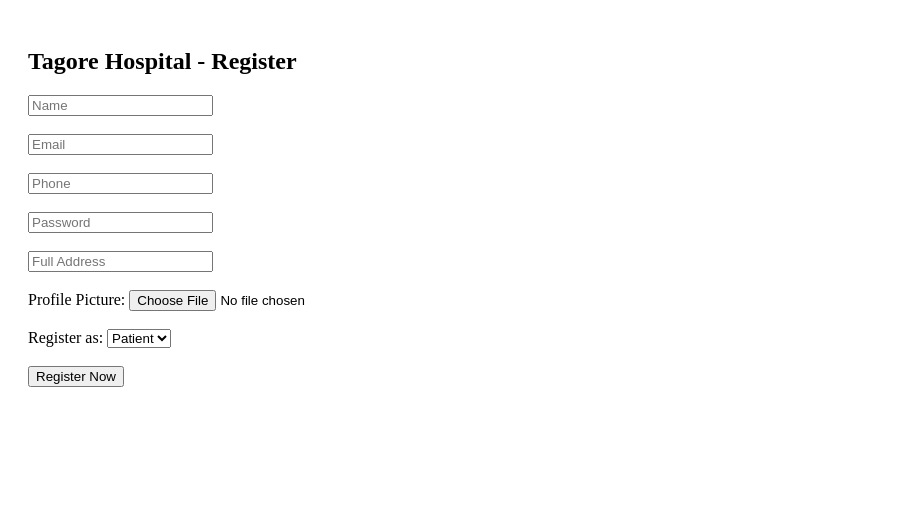
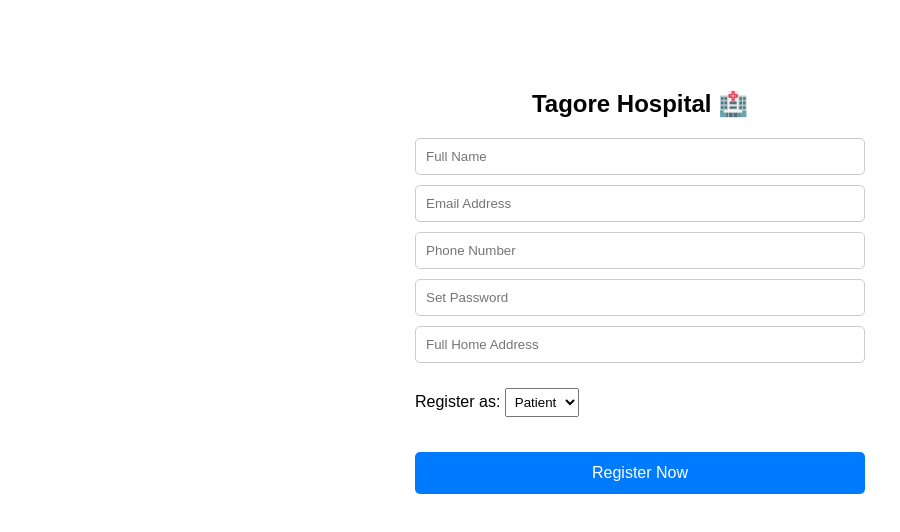
Before and after one commit to ramansinghniari19-lgtm/hospital-project, a React (Create React App) app in the folder frontend/: page /register in a window 1280 px wide. Shown: the top 532 px of the page, without its empty margins (0-900 px from the left). Built offline with nearby package versions, Linux system fonts and the light colour scheme.

Commit message:
Initial commit

```diff
--- a/frontend/src/pages/register.js
+++ b/frontend/src/pages/register.js
@@ -1,116 +1,95 @@
 import React, { useState } from "react";
-import API from "../api";
+import axios from "axios";
 import { useNavigate } from "react-router-dom";
 
 const Register = () => {
     const [formData, setFormData] = useState({
-        name: '',
-        email: '',
-        phone: '',
-        password: '',
-        role: 'patient',
-        specialization: '',
-        fees: '',
-        experience: '',
-        bio: '',
-        address: '' // ✅ State mein hai
+        name: "",
+        email: "",
+        phone: "",
+        password: "",
+        address: "",
+        role: "patient",
+        specialization: "",
+        fees: "",
+        experience: "",
+        bio: ""
     });
 
-    const [profilePic, setProfilePic] = useState(null); // ✅ Image ke liye alag state
     const navigate = useNavigate();
 
     const handleChange = (e) => {
         setFormData({ ...formData, [e.target.name]: e.target.value });
     };
 
-    const handleFileChange = (e) => {
-        setProfilePic(e.target.files[0]); // ✅ File select handle karna
-    };
-
     const handleSubmit = async (e) => {
         e.preventDefault();
+        try {
+            const res = await axios.post("http://localhost:8080/api/auth/register", formData);
 
-        // 🔥 Sabse Zaroori: Image bhejni hai toh FormData use karna padega
-        const data = new FormData();
-        data.append("name", formData.name);
-        data.append("email", formData.email);
-        data.append("phone", formData.phone);
-        data.append("password", formData.password);
-        data.append("role", formData.role);
-        data.append("address", formData.address);
-
-        if (profilePic) {
-            data.append("profilePic", profilePic); // Backend field name check kar lena
-        }
-
-        if (formData.role === 'doctor') {
-            data.append("specialization", formData.specialization);
-            data.append("fees", formData.fees);
-            data.append("experience", formData.experience);
-            data.append("bio", formData.bio);
-        }
-
-        try {
-            const res = await API.post('/auth/register', data, {
-                headers: { "Content-Type": "multipart/form-data" } // ✅ Headers zaroori hain
-            });
-
-            if (res.data && res.data.success) {
-                alert("Congratulations! Everything stored in Database.");
-                navigate('/login');
+            if (res.data.success) {
+                alert("Mubarak ho! Tagore Hospital mein registration ho gaya.");
+                navigate("/login");
             }
-        } catch (error) {
-            alert(error.response?.data?.message || "Something went wrong!");
+        } catch (err) {
+            alert(err.response?.data?.message || "Registration Failed!");
         }
     };
 
     return (
-        <div className="register-container" style={{ padding: '20px' }}>
+        <div style={{ padding: "20px", maxWidth: "450px", margin: "50px auto", fontFamily: "Arial" }}>
+            <h2 style={{ textAlign: "center" }}>Tagore Hospital 🏥</h2>
             <form onSubmit={handleSubmit}>
-                <h2>Tagore Hospital - Register</h2>
+                <input type="text" name="name" placeholder="Full Name" onChange={handleChange} required style={inputStyle} />
+                <input type="email" name="email" placeholder="Email Address" onChange={handleChange} required style={inputStyle} />
+                <input type="text" name="phone" placeholder="Phone Number" onChange={handleChange} required style={inputStyle} />
+                <input type="password" name="password" placeholder="Set Password" onChange={handleChange} required style={inputStyle} />
 
-                <input type="text" name="name" placeholder="Name" onChange={handleChange} required />
-                <br /><br />
-                <input type="email" name="email" placeholder="Email" onChange={handleChange} required />
-                <br /><br />
-                <input type="text" name="phone" placeholder="Phone" onChange={handleChange} required />
-                <br /><br />
-                <input type="password" name="password" placeholder="Password" onChange={handleChange} required />
-                <br /><br />
+                <input type="text" name="address" placeholder="Full Home Address" onChange={handleChange} required style={inputStyle} />
 
-                {/* ✅ ADDRESS FIELD ADDED */}
-                <input type="text" name="address" placeholder="Full Address" onChange={handleChange} required />
-                <br /><br />
+                <div style={{ margin: "15px 0" }}>
+                    <label>Register as: </label>
+                    <select name="role" onChange={handleChange} style={{ padding: "5px" }}>
+                        <option value="patient">Patient</option>
+                        <option value="doctor">Doctor</option>
+                    </select>
+                </div>
 
-                {/* ✅ IMAGE UPLOAD FIELD ADDED */}
-                <label>Profile Picture: </label>
-                <input type="file" name="profilePic" onChange={handleFileChange} accept="image/*" />
-                <br /><br />
-
-                <label>Register as: </label>
-                <select name="role" onChange={handleChange}>
-                    <option value="patient">Patient</option>
-                    <option value="doctor">Doctor</option>
-                </select>
-
-                {formData.role === 'doctor' && (
-                    <div className="doctor-fields" style={{ marginTop: '20px', borderTop: '1px solid black' }}>
-                        <h3>Professional Details</h3>
-                        <input type="text" name="specialization" placeholder="Specialization" onChange={handleChange} required />
-                        <br /><br />
-                        <input type="number" name="fees" placeholder="Consultation Fees" onChange={handleChange} required />
-                        <br /><br />
-                        <input type="text" name="experience" placeholder="Experience (Years)" onChange={handleChange} required />
-                        <br /><br />
-                        <textarea name="bio" placeholder="Bio/Description" onChange={handleChange}></textarea>
+                {formData.role === "doctor" && (
+                    <div style={{ background: "#f0f7ff", padding: "15px", border: "1px solid #d0e7ff", borderRadius: "8px" }}>
+                        <h4 style={{ marginTop: 0 }}>Doctor Professional Details</h4>
+                        <input type="text" name="specialization" placeholder="Specialization (e.g. Heart Specialist)" onChange={handleChange} required style={inputStyle} />
+                        <input type="number" name="fees" placeholder="Consultation Fees (₹)" onChange={handleChange} required style={inputStyle} />
+                        <input type="text" name="experience" placeholder="Years of Experience" onChange={handleChange} required style={inputStyle} />
+                        <textarea name="bio" placeholder="Short Bio about yourself" onChange={handleChange} style={{ ...inputStyle, height: "60px" }}></textarea>
                     </div>
                 )}
 
-                <br /><br />
-                <button type="submit">Register Now</button>
+                <button type="submit" style={btnStyle}>Register Now</button>
             </form>
         </div>
     );
 };
 
+const inputStyle = {
+    width: "100%",
+    padding: "10px",
+    marginBottom: "10px",
+    borderRadius: "5px",
+    border: "1px solid #ccc",
+    boxSizing: "border-box"
+};
+
+const btnStyle = {
+    marginTop: "20px",
+    width: "100%",
+    padding: "12px",
+    backgroundColor: "#007bff",
+    color: "white",
+    border: "none",
+    borderRadius: "5px",
+    cursor: "pointer",
+    fontSize: "16px"
+};
+
 export default Register;
```
Also changed, not shown: 10 other files (tests, documents, lock files or other folders).
